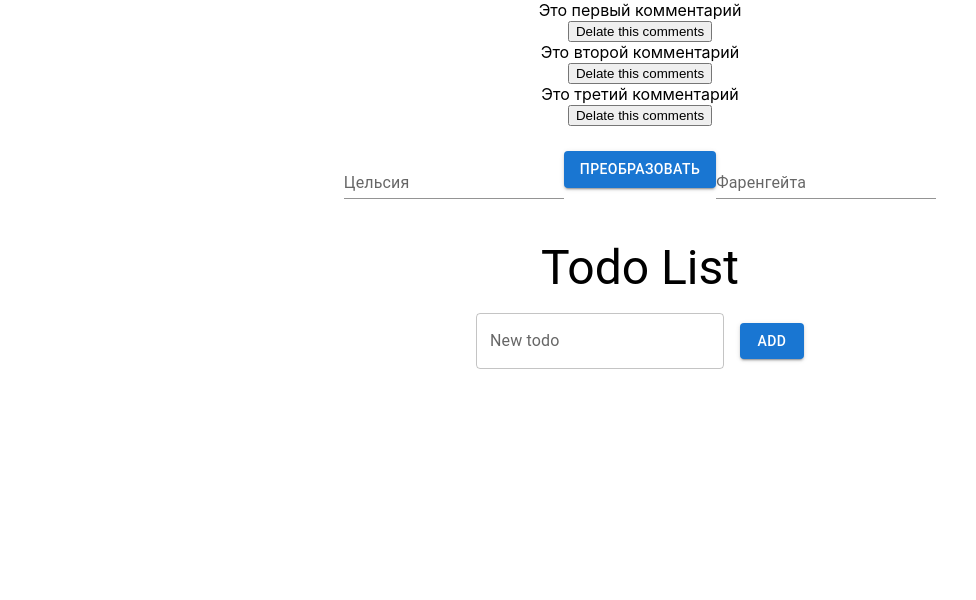
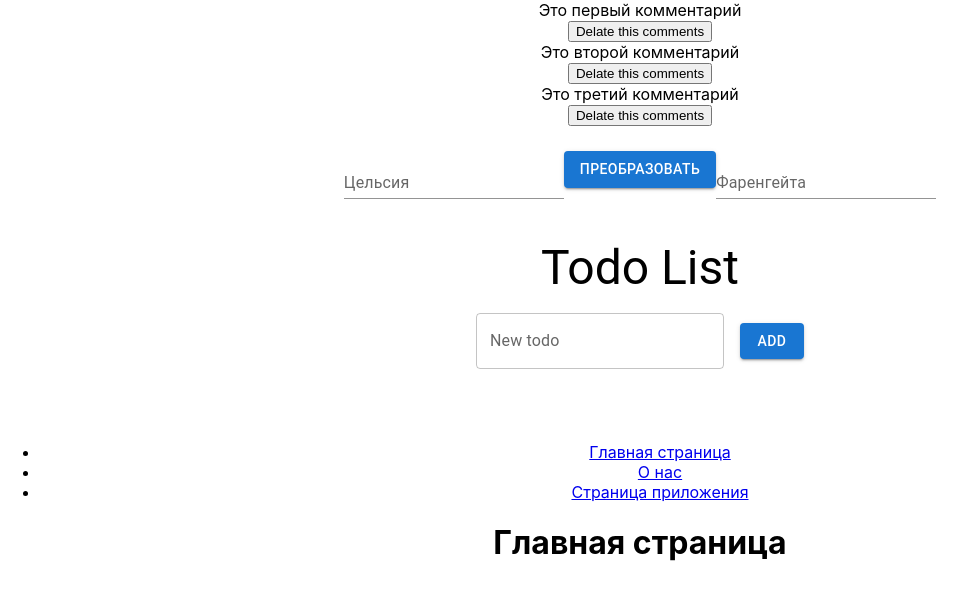
Before and after one commit to IskanderIM/ReactJS_framework-workshops-, a React (Create React App) app: page /HomePage in a window 1280 px wide. Shown: the top 600 px of the page, without its empty margins (0-976 px from the left). Built offline with nearby package versions, Linux system fonts and the light colour scheme.

Commit message:
Homework for lesson 4

```diff
--- a/package.json
+++ b/package.json
@@ -12,6 +12,7 @@
     "@testing-library/user-event": "^13.5.0",
     "react": "^18.2.0",
     "react-dom": "^18.2.0",
+    "react-router-dom": "^6.23.0",
     "react-scripts": "5.0.1",
     "web-vitals": "^2.1.4"
   },
--- a/src/App.js
+++ b/src/App.js
@@ -3,6 +3,16 @@ import './App.css';
 import CommentsList from './components.js/CommentsList';
 import TemperatureConverter from './components.js/TemperatureConverter';
 import TodoApp from './components.js/TodoList ';
+import {
+  BrowserRouter, Router,
+  Routes,
+  Route,
+  Link,
+  Outlet,
+} from "react-router-dom";
+import { HomePage } from './components.js/HomePage';
+import { AboutPage } from './components.js/AboutPage';
+import { MainPage } from './components.js/MainPage';
 
 function App() {
   // homework lesson 1
@@ -24,6 +34,19 @@ function App() {
       <TemperatureConverter /> {/* component/TemperatureConverter.js */}
       {/* task2 */}
       <TodoApp /> {/* component/TodoList.js */}
+      {/* homework lesson 4 */}
+      <div>
+        <BrowserRouter>
+          <Routes>
+            <Route exact path='/' element={<MainPage />} />
+            {/* <Route index element={<div>No page is selected.</div>} /> */}
+            <Route path='/HomePage' element={<HomePage />} />
+            <Route path='/AboutPage' element={<AboutPage />} />
+          </Routes>
+        </BrowserRouter>
+      </div>
+
+
     </div>
   );
 }
@@ -43,4 +66,5 @@ function Message({ name, number, text }) {
 */
 
 
+
 export default App;
--- /dev/null
+++ b/src/components.js/AboutPage.jsx
@@ -0,0 +1,14 @@
+import React from 'react';
+import { MainPage } from './MainPage';
+
+
+export const AboutPage = () => {
+    return (
+        <div>
+            <div>
+                <MainPage />
+            </div>
+            <h1>О нас</h1>
+        </div>
+    );
+}
--- /dev/null
+++ b/src/components.js/HomePage.jsx
@@ -0,0 +1,15 @@
+import React from 'react';
+import { BrowserRouter, Route, Routes } from 'react-router-dom';
+import { MainPage } from './MainPage';
+import { AboutPage } from './AboutPage';
+
+export function HomePage() {
+    return (
+        <div>
+            <div>
+                <MainPage />
+            </div>
+            <h1>Главная страница</h1>
+        </div>
+    );
+}
--- /dev/null
+++ b/src/components.js/MainPage.jsx
@@ -0,0 +1,20 @@
+import { Link } from "react-router-dom";
+
+// homework lesson 4
+export const MainPage = () => (
+    <>
+        <nav>
+            <ul>
+                <li>
+                    <Link to="/HomePage">Главная страница</Link>
+                </li>
+                <li>
+                    <Link to="/AboutPage">О нас</Link>
+                </li>
+                <li>
+                    <Link to="/">Страница приложения</Link>
+                </li>
+            </ul>
+        </nav>
+    </>
+);
```
Also changed, not shown: homework.jpg (deleted), 1 other file (tests, documents, lock files or other folders).
